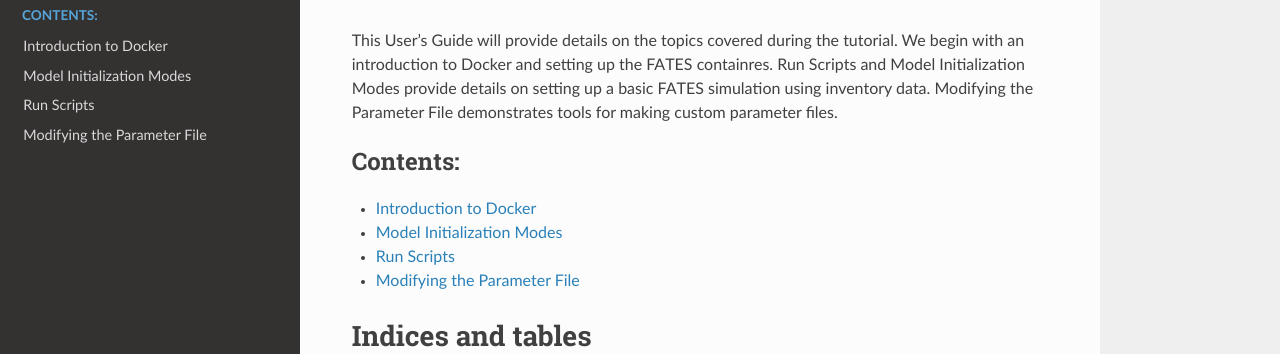
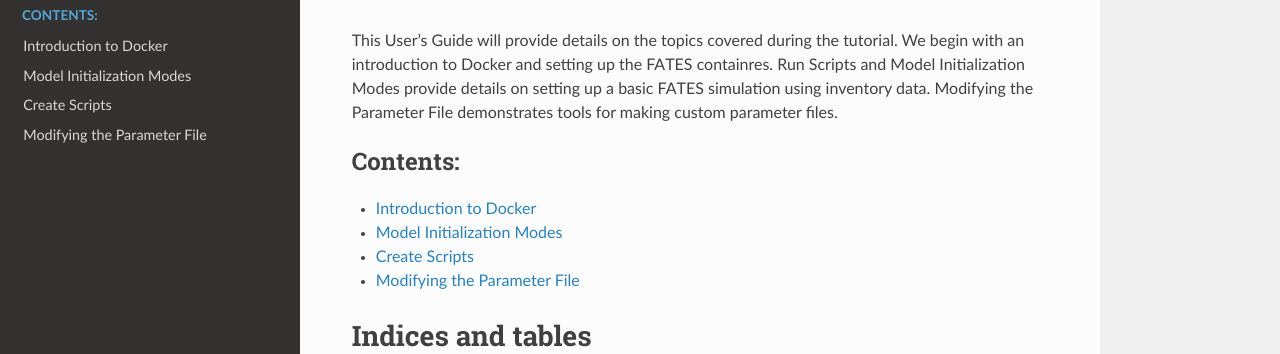
Before and after one commit to NGEET/fates-tutorial, a Sphinx documentation site: the page built from docs/source/index.rst, in a window 1280 px wide. Shown: the part 131-485 px from the top of the page. Built offline with Sphinx 7.4.7 and the Read the Docs theme 2.0.0, drawn with Linux system fonts in a browser that asks for light colours.

Commit message:
update structure of readthedocs

```diff
--- a/docs/source/index.rst
+++ b/docs/source/index.rst
@@ -17,7 +17,7 @@ Modifying the Parameter File demonstrates tools for making custom parameter file
 
    docker_introduction
    inventory_init
-   run_scripts
+   create_scripts
    parameter_file_tools
 
 
--- a/docs/source/run_scripts.md
+++ /dev/null
@@ -1 +0,0 @@
-# Run Scripts
```
Also changed, not shown: docs/source/create_scripts.md (added, +5 -0 lines), 1 other file.
